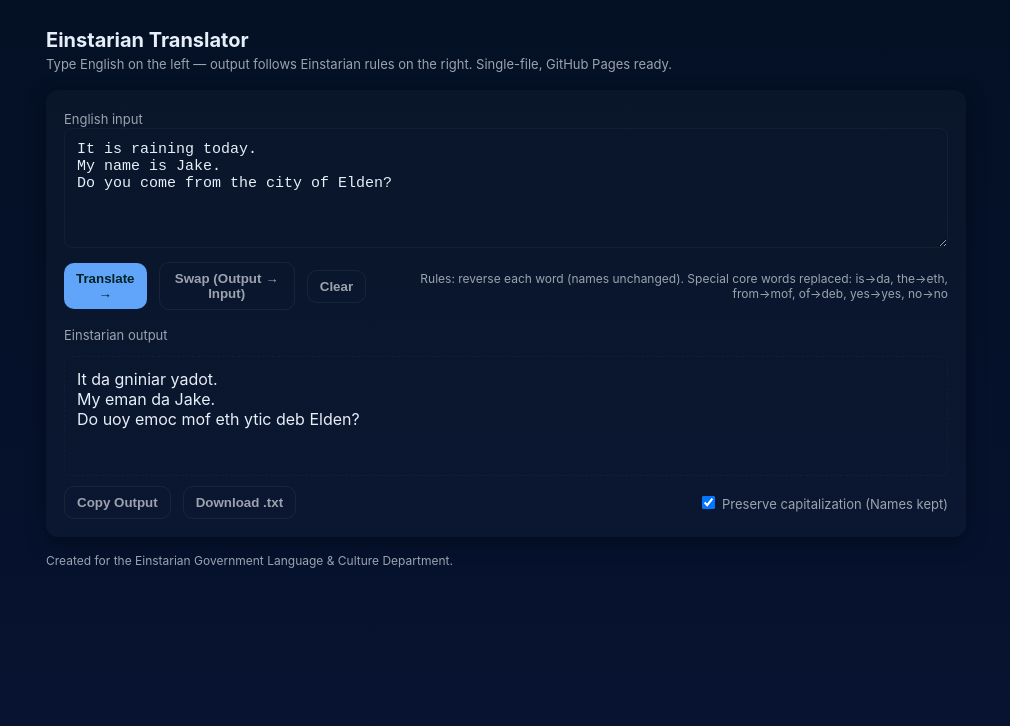
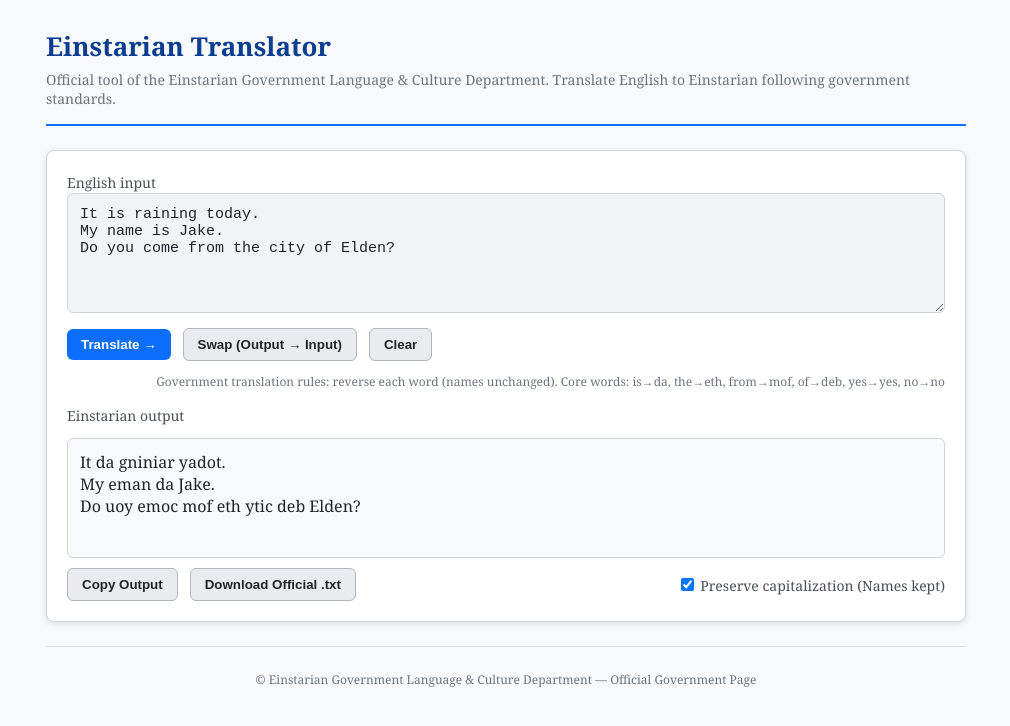
Before and after one commit to fluxedwifi/einstariantranslator, a plain HTML site: page index.html in a window 1280 px wide. Shown: the whole page, without its empty margins (134-1144 px from the left). Drawn offline with Linux system fonts and the light colour scheme.

Commit message:
Update index.html

```diff
--- a/index.html
+++ b/index.html
@@ -3,39 +3,37 @@
 <head>
   <meta charset="utf-8" />
   <meta name="viewport" content="width=device-width,initial-scale=1" />
-  <title>Einstarian Translator — Single File (GitHub Pages Ready)</title>
+  <title>Einstarian Translator — Official Government Page</title>
   <style>
-    :root{--bg:#0f1724;--card:#111827;--muted:#9ca3af;--accent:#60a5fa}
+    :root{--bg:#f8f9fa;--card:#ffffff;--muted:#6c757d;--accent:#0d6efd;--header:#0b3d91}
     *{box-sizing:border-box}
-    body{font-family:Inter,ui-sans-serif,system-ui,-apple-system,Segoe UI,Roboto,"Helvetica Neue",Arial;background:linear-gradient(180deg,#041024 0%, #071331 100%);color:#e6eef8;margin:0;padding:28px;min-height:100vh}
+    body{font-family:Georgia,serif;background:var(--bg);color:#212529;margin:0;padding:28px;min-height:100vh}
     .container{max-width:920px;margin:0 auto}
-    header{display:flex;gap:16px;align-items:center;margin-bottom:18px}
-    h1{font-size:20px;margin:0}
-    p.lead{margin:4px 0 0;color:var(--muted);font-size:13px}
-    .card{background:rgba(255,255,255,0.02);padding:18px;border-radius:12px;box-shadow:0 6px 18px rgba(2,6,23,0.6);}
-    textarea{width:100%;min-height:120px;padding:12px;border-radius:8px;border:1px solid rgba(255,255,255,0.04);background:transparent;color:inherit;font-size:15px}
-    .row{display:flex;gap:12px;margin-top:12px}
-    .btn{background:var(--accent);border:none;color:#022;padding:8px 12px;border-radius:10px;cursor:pointer;font-weight:600}
-    .btn.secondary{background:transparent;border:1px solid rgba(255,255,255,0.06);color:var(--muted)}
-    .output{white-space:pre-wrap;padding:12px;border-radius:8px;border:1px dashed rgba(255,255,255,0.03);min-height:120px;margin-top:12px}
-    label{font-size:13px;color:var(--muted)}
-    footer{margin-top:16px;color:var(--muted);font-size:13px}
+    header{border-bottom:2px solid var(--accent);padding-bottom:16px;margin-bottom:24px}
+    h1{font-size:26px;margin:0;color:var(--header)}
+    p.lead{margin:6px 0 0;color:var(--muted);font-size:14px}
+    .card{background:var(--card);padding:20px;border-radius:8px;border:1px solid #ced4da;box-shadow:0 2px 6px rgba(0,0,0,0.1);}
+    textarea{width:100%;min-height:120px;padding:12px;border-radius:6px;border:1px solid #ced4da;background:#f1f3f5;color:#212529;font-size:15px}
+    .row{display:flex;gap:12px;margin-top:12px;flex-wrap:wrap}
+    .btn{background:var(--accent);border:none;color:#fff;padding:8px 14px;border-radius:6px;cursor:pointer;font-weight:600}
+    .btn.secondary{background:#e9ecef;color:#212529;border:1px solid #adb5bd}
+    .output{white-space:pre-wrap;padding:12px;border-radius:6px;border:1px solid #ced4da;min-height:120px;margin-top:12px;background:#f8f9fa}
+    label{font-size:14px;color:#495057}
+    footer{margin-top:24px;color:var(--muted);font-size:13px;border-top:1px solid #dee2e6;padding-top:12px;text-align:center}
     .small{font-size:12px;color:var(--muted)}
   </style>
 </head>
 <body>
   <div class="container">
     <header>
-      <div>
-        <h1>Einstarian Translator</h1>
-        <p class="lead">Type English on the left — output follows Einstarian rules on the right. Single-file, GitHub Pages ready.</p>
-      </div>
+      <h1>Einstarian Translator</h1>
+      <p class="lead">Official tool of the Einstarian Government Language & Culture Department. Translate English to Einstarian following government standards.</p>
     </header>
 
     <div class="card">
       <div>
         <label for="input">English input</label>
-        <textarea id="input" placeholder="Type or paste English text here...">It is raining today.
+        <textarea id="input" placeholder="Enter official text here...">It is raining today.
 My name is Jake.
 Do you come from the city of Elden?</textarea>
       </div>
@@ -45,7 +43,7 @@ Do you come from the city of Elden?</textarea>
         <button class="btn secondary" id="swap">Swap (Output → Input)</button>
         <button class="btn secondary" id="clear">Clear</button>
         <div style="margin-left:auto;text-align:right">
-          <div class="small">Rules: reverse each word (names unchanged). Special core words replaced: is→da, the→eth, from→mof, of→deb, yes→yes, no→no</div>
+          <div class="small">Government translation rules: reverse each word (names unchanged). Core words: is→da, the→eth, from→mof, of→deb, yes→yes, no→no</div>
         </div>
       </div>
 
@@ -56,60 +54,44 @@ Do you come from the city of Elden?</textarea>
 
       <div class="row" style="margin-top:10px;align-items:center">
         <button class="btn secondary" id="copy">Copy Output</button>
-        <button class="btn secondary" id="download">Download .txt</button>
+        <button class="btn secondary" id="download">Download Official .txt</button>
         <div style="margin-left:auto;text-align:right">
           <label><input type="checkbox" id="preserveCap" checked> Preserve capitalization (Names kept)</label>
         </div>
       </div>
-
     </div>
 
     <footer>
-      <p class="small">Created for the Einstarian Government Language & Culture Department.</p>
+      <p class="small">© Einstarian Government Language & Culture Department — Official Government Page</p>
     </footer>
   </div>
 
 <script>
-// Einstarian Translator logic (follows the rules the user provided)
 const mapping = {"is":"da","the":"eth","from":"mof","of":"deb","yes":"yes","no":"no"};
-
 function isNameToken(token){
-  // Heuristic: if token starts with an uppercase letter and has at least one lowercase letter afterwards, treat as a name (do not reverse).
-  // Also allow ALL CAPS (acronyms) to pass through unchanged.
   if(!token) return false;
-  if(/^[A-Z][a-z]/.test(token)) return true; // normal Name
-  if(/^[A-Z0-9]{2,}$/.test(token)) return true; // ACRONYMS or ALL CAPS
+  if(/^[A-Z][a-z]/.test(token)) return true;
+  if(/^[A-Z0-9]{2,}$/.test(token)) return true;
   return false;
 }
-
 function preserveCase(original, transformed){
   if(!original) return transformed;
-  // If original is all-uppercase, return uppercased transformed
   if(original === original.toUpperCase()) return transformed.toUpperCase();
-  // If original capitalized, capitalize transformed
   if(original[0] === original[0].toUpperCase()) return transformed[0].toUpperCase() + transformed.slice(1);
-  return transformed; // otherwise lower/unchanged
+  return transformed;
 }
-
 function translateEinstarian(text, preserveCapitalization=true){
-  // We'll replace word tokens while preserving punctuation and spacing.
-  // A word token is letters and apostrophes. We'll use replace with regex to find these tokens.
   return text.replace(/[A-Za-zÀ-ÖØ-öø-ÿ']+/g, (token) => {
     const lower = token.toLowerCase();
-    // Special core words mapping (case-insensitive). Always map these before reversing.
     if(mapping.hasOwnProperty(lower)){
       const mapped = mapping[lower];
       return preserveCapitalization ? preserveCase(token, mapped) : mapped;
     }
-    // Names: don't reverse
     if(isNameToken(token)) return token;
-    // Otherwise reverse the letters of the word
     const reversed = token.split('').reverse().join('');
     return preserveCapitalization ? preserveCase(token, reversed) : reversed.toLowerCase();
   });
 }
-
-// DOM actions
 const input = document.getElementById('input');
 const output = document.getElementById('output');
 const translateBtn = document.getElementById('translate');
@@ -118,45 +100,37 @@ const downloadBtn = document.getElementById('download');
 const swapBtn = document.getElementById('swap');
 const clearBtn = document.getElementById('clear');
 const preserveCap = document.getElementById('preserveCap');
-
 function run(){
   const out = translateEinstarian(input.value, preserveCap.checked);
   output.textContent = out;
 }
-
 translateBtn.addEventListener('click', run);
 input.addEventListener('input', run);
-
 copyBtn.addEventListener('click', async ()=>{
   try{
     await navigator.clipboard.writeText(output.textContent);
     copyBtn.textContent = 'Copied ✓';
     setTimeout(()=> copyBtn.textContent = 'Copy Output', 1200);
   }catch(e){
-    alert('Copy failed — you can manually select and copy the result.');
+    alert('Copy failed — manually copy the result.');
   }
 });
-
 downloadBtn.addEventListener('click', ()=>{
   const blob = new Blob([output.textContent], {type:'text/plain;charset=utf-8'});
   const url = URL.createObjectURL(blob);
   const a = document.createElement('a');
   a.href = url;
-  a.download = 'einstarian.txt';
+  a.download = 'einstarian_official.txt';
   document.body.appendChild(a);
   a.click();
   a.remove();
   URL.revokeObjectURL(url);
 });
-
 swapBtn.addEventListener('click', ()=>{
   input.value = output.textContent;
   run();
 });
-
 clearBtn.addEventListener('click', ()=>{ input.value = ''; run(); });
-
-// initial render
 run();
 </script>
 </body>
```
